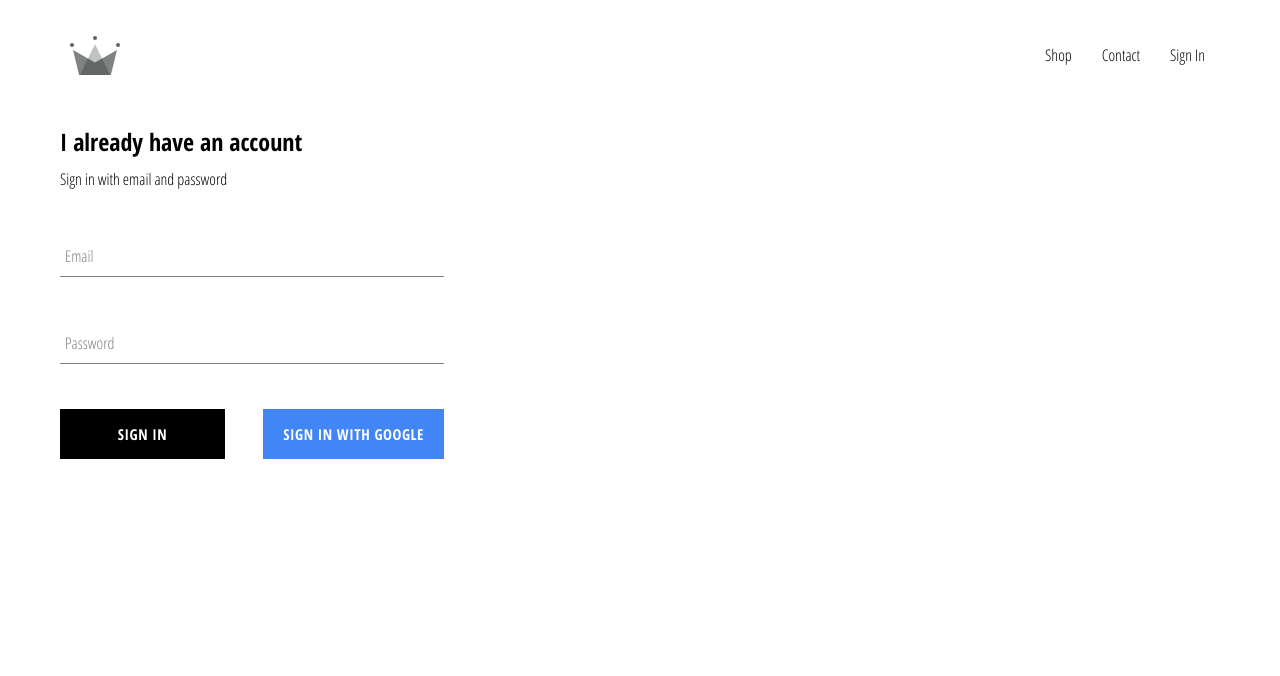
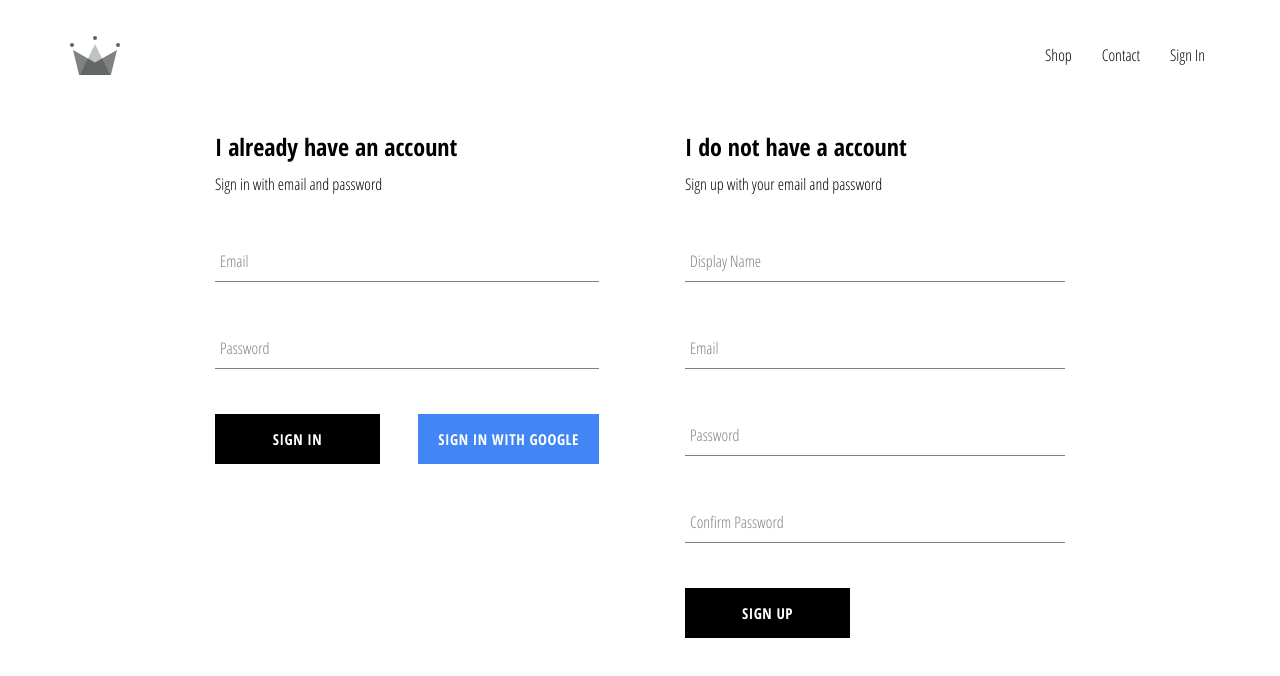
Before and after one commit to abid-shahriar/ecommerce-project, a React (Create React App) app: page /signin in a window 1280 px wide. Shown: the top 676 px of the page. Built offline with nearby package versions, Linux system fonts and the light colour scheme; no server answers.

Commit message:
added sign up option and sign in option

```diff
--- a/src/App.js
+++ b/src/App.js
@@ -4,7 +4,7 @@
 import ShopPage from "./pages/shop/shop.component";
 import Header from "./components/header/header.component";
 import SignInAndSignUppage from "./pages/sign-in-and-sign-up/sign-in-and-sign-up.component";
-import { auth, createUserprofileDocument } from "./firebase/firebase.utils";
+import { auth, createUserProfileDocument } from "./firebase/firebase.utils";
 
 import "./App.css";
 class App extends React.Component {
@@ -19,9 +19,21 @@
   unsubscribeFromAuth = null;
 
   componentDidMount() {
-    this.unsubscribeFromAuth = auth.onAuthStateChanged(async (user) => {
-      createUserprofileDocument(user);
-      this.setState({ currentUser: user });
+    this.unsubscribeFromAuth = auth.onAuthStateChanged(async (userAuth) => {
+      if (userAuth) {
+        const userRef = await createUserProfileDocument(userAuth);
+
+        userRef.onSnapshot((snapshot) => {
+          this.setState({
+            currentUser: {
+              id: snapshot.id,
+              ...snapshot.data(),
+            },
+          });
+        });
+      } else {
+        this.setState({ currentUser: userAuth });
+      }
     });
   }
 
--- a/src/components/sign-in/sign-in.component.jsx
+++ b/src/components/sign-in/sign-in.component.jsx
@@ -3,7 +3,7 @@
 
 import "./sign-in.styles.scss";
 import CustomButton from "../custom-button/custom-buttom.component";
-import { signInWithGoogle } from "../../firebase/firebase.utils";
+import { auth, signInWithGoogle } from "../../firebase/firebase.utils";
 // import { signInWithGoogle } from "../../firebase/firebase.utils";
 
 class SignIn extends React.Component {
@@ -16,10 +16,16 @@
     };
   }
 
-  handleSubmit = (e) => {
+  handleSubmit = async (e) => {
     e.preventDefault();
+    const { email, password } = this.state;
 
-    this.setState({ email: "", password: "" });
+    try {
+      await auth.signInWithEmailAndPassword(email, password);
+      this.setState({ email: "", password: "" });
+    } catch (error) {
+      alert(error);
+    }
   };
 
   handlechange = (e) => {
--- /dev/null
+++ b/src/components/sign-up/sign-up.component.jsx
@@ -0,0 +1,103 @@
+import React from "react";
+
+import FormInput from "../form-input/form-input.component";
+import CustomButton from "../custom-button/custom-buttom.component";
+
+import { auth, createUserProfileDocument } from "../../firebase/firebase.utils";
+
+import "./sign-up.styles.scss";
+
+class SignUp extends React.Component {
+  constructor() {
+    super();
+
+    this.state = {
+      displayName: "",
+      email: "",
+      password: "",
+      confirmPassword: "",
+    };
+  }
+
+  handleSubmit = async (event) => {
+    event.preventDefault();
+
+    const { displayName, email, password, confirmPassword } = this.state;
+
+    if (password !== confirmPassword) {
+      alert("passwords don't match");
+      return;
+    }
+
+    try {
+      const { user } = await auth.createUserWithEmailAndPassword(
+        email,
+        password
+      );
+
+      await createUserProfileDocument(user, { displayName });
+
+      this.setState({
+        displayName: "",
+        email: "",
+        password: "",
+        confirmPassword: "",
+      });
+    } catch (error) {
+      alert(error);
+    }
+  };
+
+  handleChange = (event) => {
+    const { name, value } = event.target;
+
+    this.setState({ [name]: value });
+  };
+
+  render() {
+    const { displayName, email, password, confirmPassword } = this.state;
+    return (
+      <div className="sign-up">
+        <h2 className="title">I do not have a account</h2>
+        <span>Sign up with your email and password</span>
+        <form className="sign-up-form" onSubmit={this.handleSubmit}>
+          <FormInput
+            type="text"
+            name="displayName"
+            value={displayName}
+            onChange={this.handleChange}
+            label="Display Name"
+            required
+          />
+          <FormInput
+            type="email"
+            name="email"
+            value={email}
+            onChange={this.handleChange}
+            label="Email"
+            required
+          />
+          <FormInput
+            type="password"
+            name="password"
+            value={password}
+            onChange={this.handleChange}
+            label="Password"
+            required
+          />
+          <FormInput
+            type="password"
+            name="confirmPassword"
+            value={confirmPassword}
+            onChange={this.handleChange}
+            label="Confirm Password"
+            required
+          />
+          <CustomButton type="submit">SIGN UP</CustomButton>
+        </form>
+      </div>
+    );
+  }
+}
+
+export default SignUp;
--- /dev/null
+++ b/src/components/sign-up/sign-up.styles.scss
@@ -0,0 +1,9 @@
+.sign-up {
+  display: flex;
+  flex-direction: column;
+  width: 380px;
+
+  .title {
+    margin: 10px 0;
+  }
+}
--- a/src/firebase/firebase.utils.js
+++ b/src/firebase/firebase.utils.js
@@ -1,3 +1,55 @@
+// import firebase from "firebase/app";
+// import "firebase/firestore";
+// import "firebase/auth";
+
+// const config = {
+//   apiKey: "AIzaSyBYQ8lZ9FO7u63vcY8ZbYFLQBYgOTRZrjg",
+//   authDomain: "ecommerce-bd-35e0d.firebaseapp.com",
+//   databaseURL: "https://ecommerce-bd-35e0d.firebaseio.com",
+//   projectId: "ecommerce-bd-35e0d",
+//   storageBucket: "ecommerce-bd-35e0d.appspot.com",
+//   messagingSenderId: "596172935165",
+//   appId: "1:596172935165:web:4f29d0c6588de4edbe1394",
+//   measurementId: "G-626726T9X0",
+// };
+
+// export const createUserprofileDocument = async (userAuth, additionalData) => {
+//   if (!userAuth) return;
+
+//   const userRef = firestore.doc(`user/${userAuth.uid}`);
+
+//   const snapShot = await userRef.get();
+
+//   if (!snapShot.exists) {
+//     const { displayName, email } = userAuth;
+//     const createdAt = new Date();
+
+//     try {
+//       await userRef.set({
+//         displayName,
+//         email,
+//         createdAt,
+//         ...additionalData,
+//       });
+//     } catch (error) {
+//       console.log("error creating user", error.message);
+//     }
+//   }
+
+//   return userRef;
+// };
+
+// firebase.initializeApp(config);
+
+// export const auth = firebase.auth();
+// export const firestore = firebase.firestore();
+
+// const provider = new firebase.auth.GoogleAuthProvider();
+// provider.setCustomParameters({ promt: "select_account" });
+// export const signInWithGoogle = () => auth.signInWithPopup(provider);
+
+// export default firebase;
+
 import firebase from "firebase/app";
 import "firebase/firestore";
 import "firebase/auth";
@@ -13,11 +65,15 @@
   measurementId: "G-626726T9X0",
 };
 
-export const createUserprofileDocument = async (userAuth, additionalData) => {
+firebase.initializeApp(config);
+
+export const auth = firebase.auth();
+export const firestore = firebase.firestore();
+
+export const createUserProfileDocument = async (userAuth, additionalData) => {
   if (!userAuth) return;
 
-  const userRef = firestore.doc(`user/${userAuth.uid}`);
-
+  const userRef = firestore.doc(`users/${userAuth.uid}`);
   const snapShot = await userRef.get();
 
   if (!snapShot.exists) {
@@ -32,18 +88,13 @@
         ...additionalData,
       });
     } catch (error) {
-      console.log("error creating user", error.message);
+      console.log(error);
     }
   }
 
   return userRef;
 };
 
-firebase.initializeApp(config);
-
-export const auth = firebase.auth();
-export const firestore = firebase.firestore();
-
 const provider = new firebase.auth.GoogleAuthProvider();
 provider.setCustomParameters({ promt: "select_account" });
 export const signInWithGoogle = () => auth.signInWithPopup(provider);
--- a/src/pages/sign-in-and-sign-up/sign-in-and-sign-up.component.jsx
+++ b/src/pages/sign-in-and-sign-up/sign-in-and-sign-up.component.jsx
@@ -1,10 +1,12 @@
 import React from "react";
 import "./sign-in-and-sign-up.styles.scss";
+import SignUp from "../../components/sign-up/sign-up.component";
 import SignIn from "../../components/sign-in/sign-in.component";
 
 const SignInAndSignUppage = () => (
   <div className="sign-in-and-sign-up">
     <SignIn />
+    <SignUp />
   </div>
 );
 
--- a/src/pages/sign-in-and-sign-up/sign-in-and-sign-up.styles.scss
+++ b/src/pages/sign-in-and-sign-up/sign-in-and-sign-up.styles.scss
@@ -0,0 +1,6 @@
+.sign-in-and-sign-up {
+  width: 850px;
+  display: flex;
+  justify-content: space-between;
+  margin: 30px auto;
+}
```
Also changed, not shown: public/index.html (+1 -23 lines).
